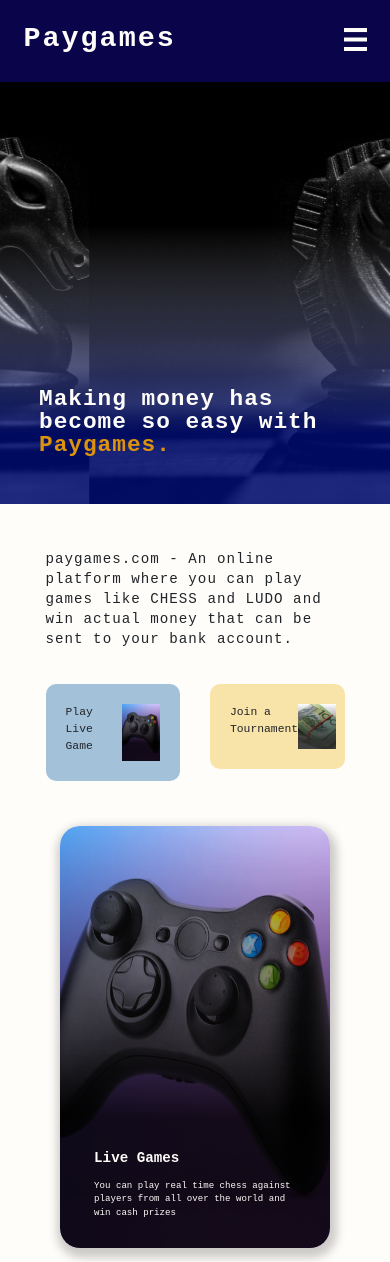
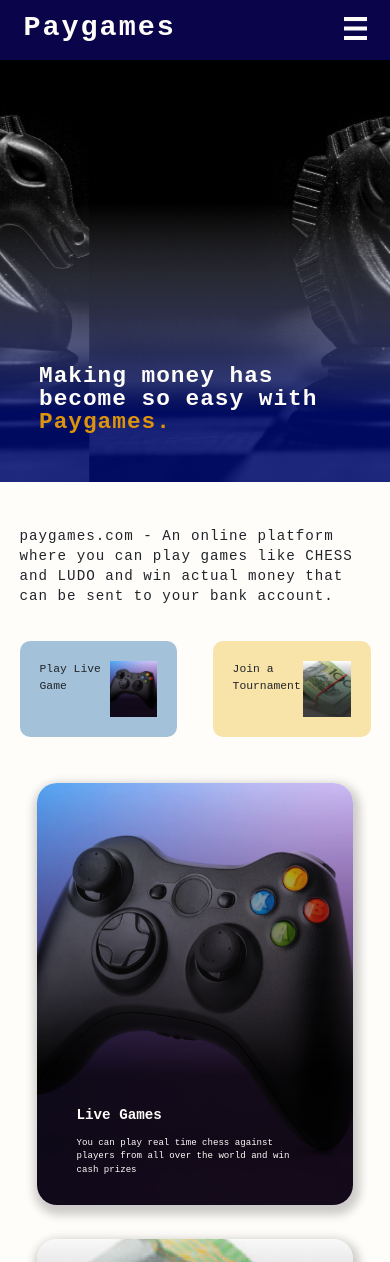
Before and after one commit to oaaj-digitals/test, a plain HTML site: page index.html in a window 390 px wide. Shown: the top 1262 px of the page. Drawn offline with nearby package versions, Linux system fonts and the light colour scheme.

Commit message:
Add files via upload

```diff
--- a/homepage-style.css
+++ b/homepage-style.css
@@ -596,7 +596,7 @@
 
 	header {
 		height: auto;
-		padding: 5rem 6vw;
+		padding: 3rem 6vw;
 	}
 
 	.header-nav {
@@ -639,7 +639,7 @@
 	.games-section {
 		height: auto;
 		gap: 8rem;
-		padding: 8rem;
+		padding: 8rem 5vw;
 	}
 
 	.games__div {
```
